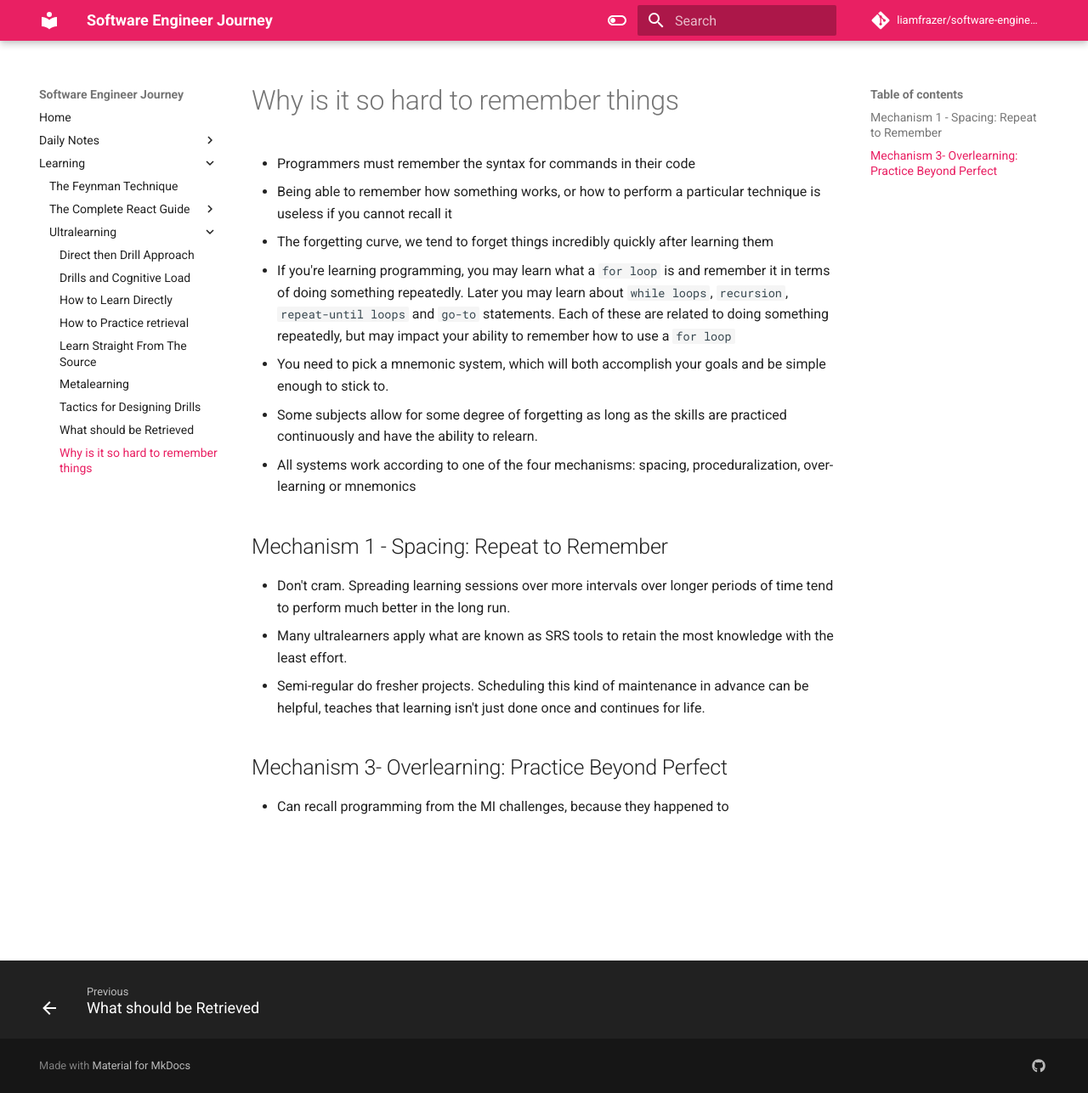
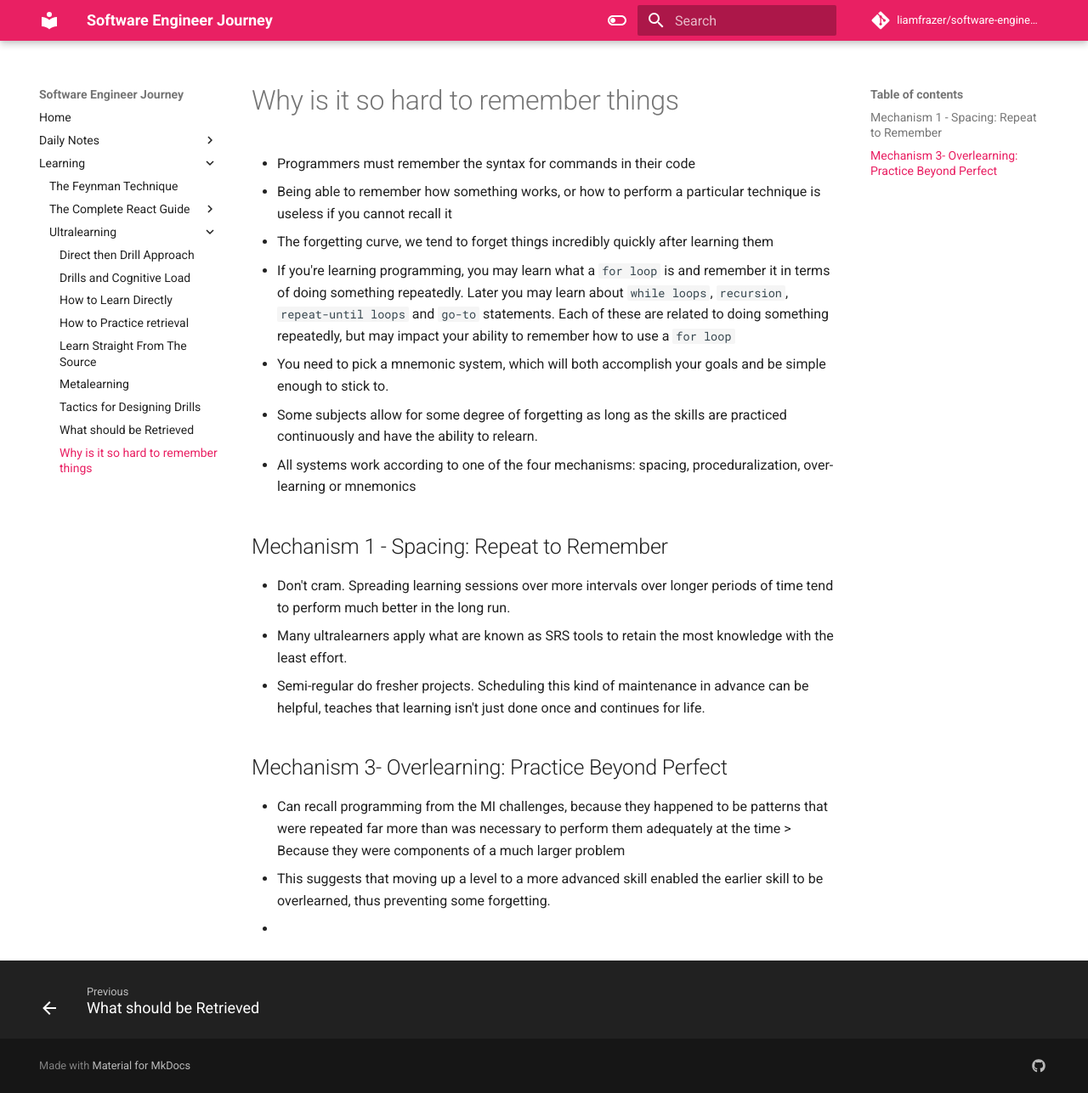
Before and after one commit to liamfrazer/software-engineer-journey, an MkDocs documentation site: the page built from docs/Learning/Ultralearning/Why is it so hard to remember things.md, in a window 1280 px wide and 1287 px high. Shown: the whole window at 85% size. Built offline with MkDocs 1.6.1 and Material for MkDocs 9.7.7, drawn with Linux system fonts in a browser that asks for light colours; comment, search, counter and statistics services are not loaded.

Commit message:
vault backup: 2023-12-12 23:01:16

```diff
--- a/docs/Learning/Ultralearning/Why is it so hard to remember things.md
+++ b/docs/Learning/Ultralearning/Why is it so hard to remember things.md
@@ -17,4 +17,6 @@ tags:
 * Semi-regular do fresher projects. Scheduling this kind of maintenance in advance can be helpful, teaches that learning isn't just done once and continues for life.
 
 ## Mechanism 3- Overlearning: Practice Beyond Perfect
-* Can recall programming from the MI challenges, because they happened to
+* Can recall programming from the MI challenges, because they happened to be patterns that were repeated far more than was necessary to perform them adequately at the time > Because they were components of a much larger problem
+* This suggests that moving up a level to a more advanced skill enabled the earlier skill to be overlearned, thus preventing some forgetting.
+*
```
